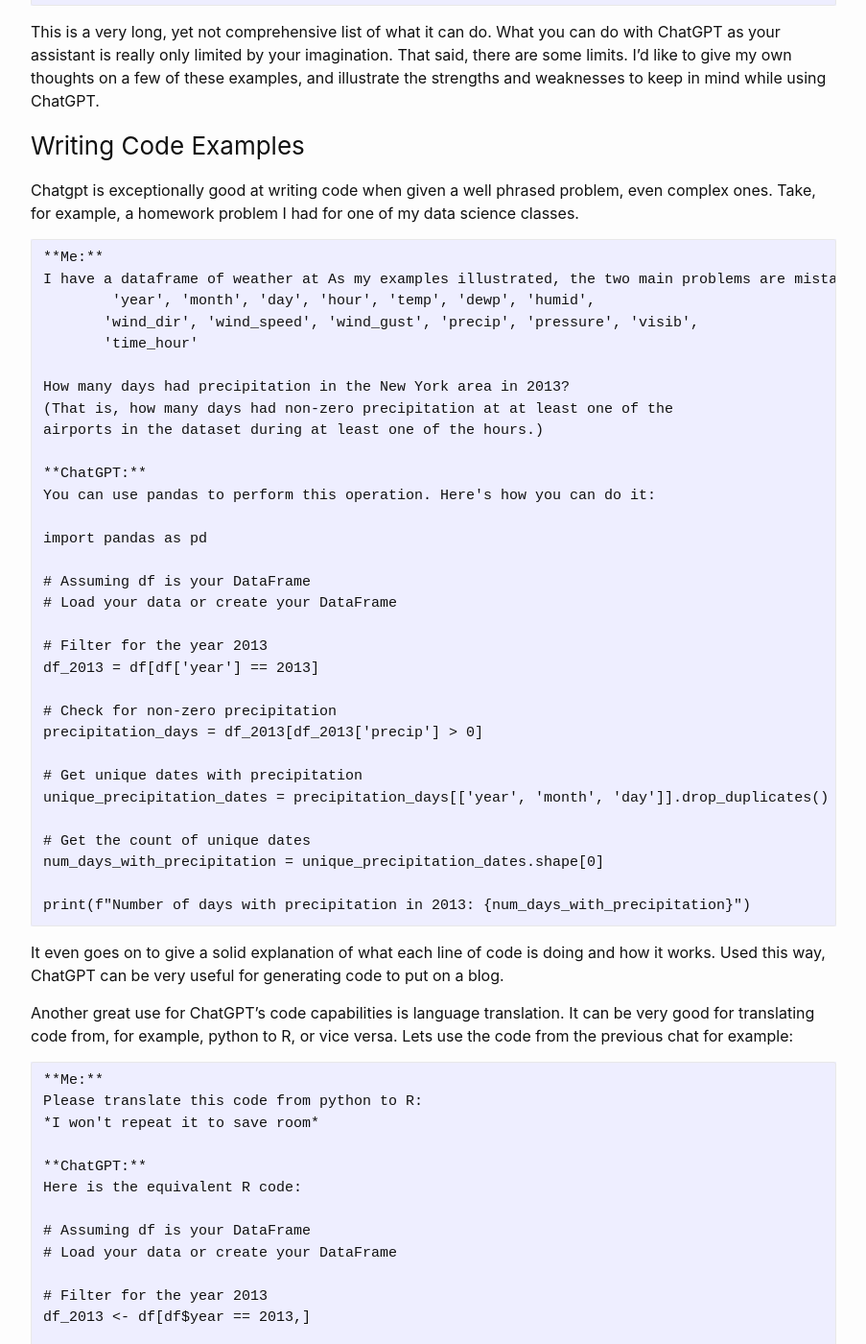
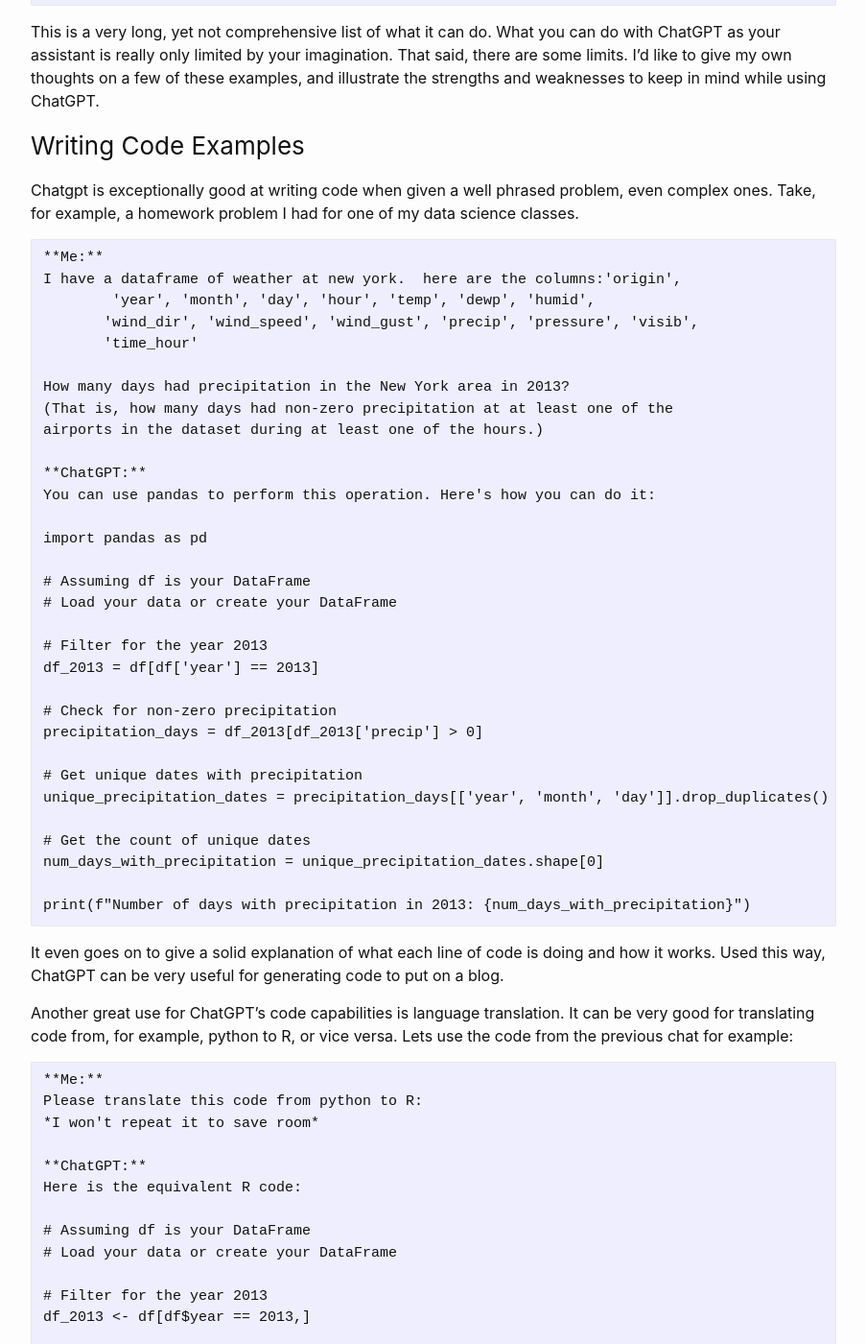
Before and after one commit to csthomps/s386-blog, a Jekyll site: the page built from _posts/2023-09-01-first-post.md, in a window 1280 px wide and 1400 px high, scrolled down 2298 px. Shown: the whole window at 96% size, without its empty margins (188-1091 px from the left). Built offline with Jekyll 4.4.1, drawn with Linux system fonts in a browser that asks for light colours; comment, search, counter and statistics services are not loaded.

Commit message:
small fixes

````diff
--- a/_posts/2023-09-01-first-post.md
+++ b/_posts/2023-09-01-first-post.md
@@ -32,8 +32,8 @@ It gave me several other suggestions even on top of those.  I will be using the
 
 Now you are probably wondering "what exactly can I do with this AI?".  Here are some examples, in its own words:
 ```
-**Me:** I am writing a blog in markdown about how to use chagpt to help write blogs about data science.
-What are some specific things you can do in order to help the blog writing process?
+**Me:** I am writing a blog in markdown about how to use chagpt to help write blogs about
+data science.  What are some specific things you can do in order to help the blog writing process?
 
 **ChatGPT:**
 1. Generate Introductions and Conclusions:
@@ -92,7 +92,7 @@ Chatgpt is exceptionally good at writing code when given a well phrased problem,
 
 ```
 **Me:**
-I have a dataframe of weather at As my examples illustrated, the two main problems are mistakes and knowledge gaps.  ChatGPT is an artificial intelligence, but because it is trained on human data it shares a defining trait with humans - it frequently makes mistakes.  Some of these are simple, such as syntax errors in code or misunderstanding problems.   in new york.  here are the columns:'origin',
+I have a dataframe of weather at new york.  here are the columns:'origin',
         'year', 'month', 'day', 'hour', 'temp', 'dewp', 'humid',
        'wind_dir', 'wind_speed', 'wind_gust', 'precip', 'pressure', 'visib',
        'time_hour'
@@ -205,8 +205,8 @@ limited data science knowledge, using R:
 - Provide a step-by-step guide with code examples using a dataset.
 
 These blog ideas are designed to gently introduce undergraduate students to
-data science concepts using R, starting from the basics. It's important to include clear explanations,
-code snippets, and visuals to help them grasp the concepts easily.
+data science concepts using R, starting from the basics. It's important to include clear
+explanations, code snippets, and visuals to help them grasp the concepts easily.
 
 ```
 As you can see, it can easily give you specific ideas tailored to your needs and interests, and even give you suggestions of topics to write about it.  Say I chose to write about Machine Learning Interpretability.
@@ -227,7 +227,8 @@ Resources:
 
 
 2. Techniques for Interpreting Machine Learning Models:
-- Discuss popular techniques for model interpretation like SHAP values, LIME, and feature importance.
+- Discuss popular techniques for model interpretation like SHAP values,
+    LIME, and feature importance.
 - Provide practical examples of applying these techniques.
 
 Resources:
````
